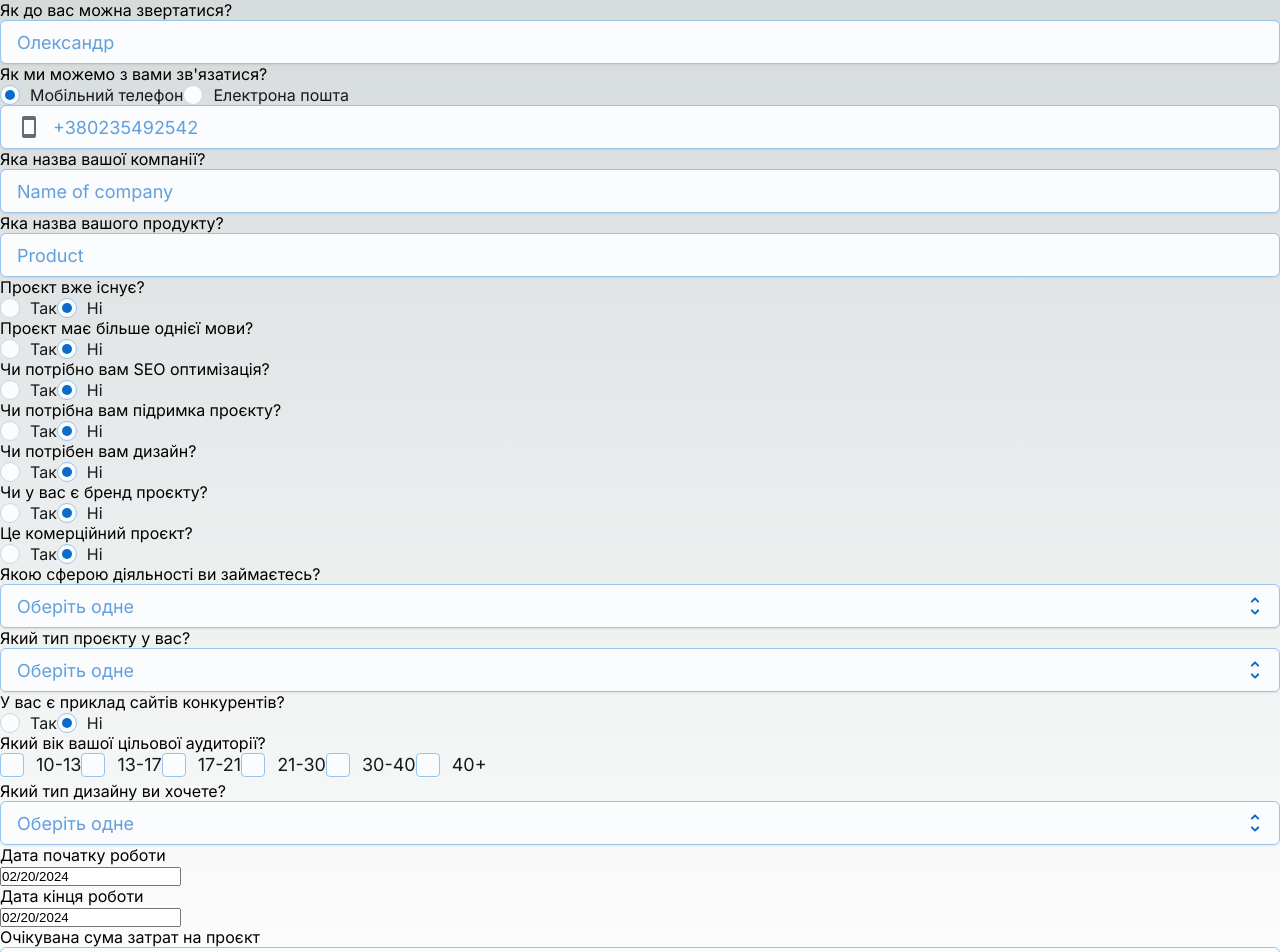
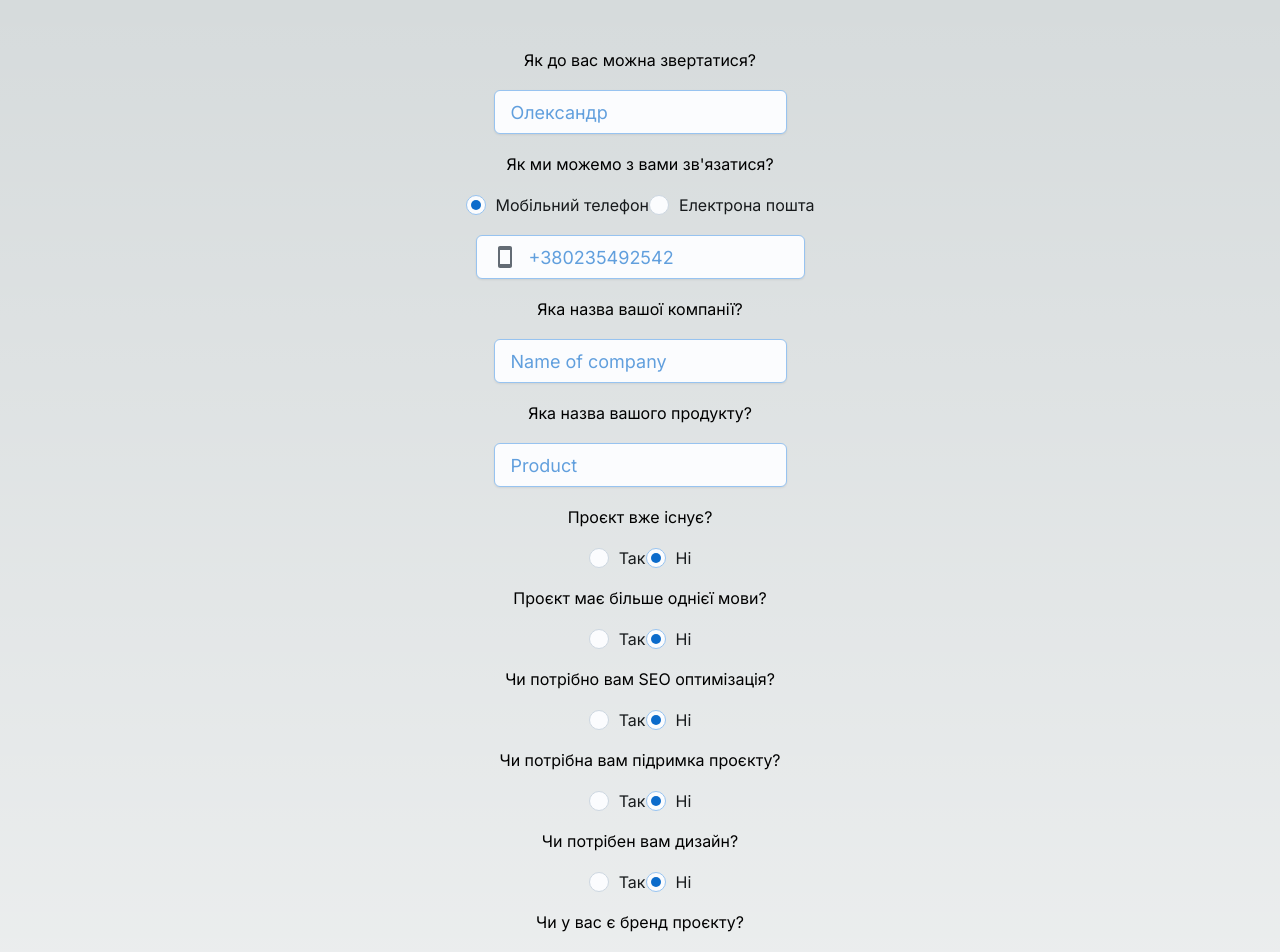
Before and after one commit to OleksandrPetrukIpzk/economic_first_lab, a Next.js app: page /form in a window 1280 px wide. Shown: the top 952 px of the page. Built offline with nearby package versions, Linux system fonts and the light colour scheme.

Commit message:
update(form): update styles

```diff
--- a/src/app/form/page.tsx
+++ b/src/app/form/page.tsx
@@ -76,8 +76,8 @@ export default function FormPage (){
     }
 
     return<main>
-        <form onSubmit={handleSubmit(onSubmit)}>
-            <p>Як до вас можна звертатися?</p>
+        <form onSubmit={handleSubmit(onSubmit)} style={{display:'flex', flexDirection: 'column',alignItems: 'center', justifyContent: 'center'}}>
+            <p style={{marginBottom: 20, marginTop: 50}}>Як до вас можна звертатися?</p>
             <Input
                 {...register("nameOfCustomer", {required: true})}
                 color="primary"
@@ -86,7 +86,8 @@ export default function FormPage (){
                 placeholder='Олександр'
             />
             {/* eslint-disable-next-line react/no-unescaped-entities */}
-            <p>Як ми можемо з вами зв'язатися?</p>
+            <p style={{marginBottom: 20, marginTop: 20}}>Як ми можемо з вами зв'язатися?</p>
+            <div style={{marginBottom: 20}}>
             <Radio
                 checked={!isEmail}
                 onChange={() => setIsEmail(false)}
@@ -103,6 +104,7 @@ export default function FormPage (){
                 slotProps={{input: {'aria-label': 'A'}}}
                 label="Електрона пошта"
             />
+            </div>
             {
                 isEmail ? <Input
                     {...register("contacts")}
@@ -120,7 +122,7 @@ export default function FormPage (){
                     startDecorator={<SmartphoneIcon/>}
                 />
             }
-            <p>Яка назва вашої компанії?</p>
+            <p style={{marginBottom: 20, marginTop: 20}}>Яка назва вашої компанії?</p>
             <Input
                 {...register("nameOfCompany", {required: true})}
                 placeholder="Name of company"
@@ -128,7 +130,7 @@ export default function FormPage (){
                 size="lg"
                 variant="outlined"
             />
-            <p>Яка назва вашого продукту?</p>
+            <p style={{marginBottom: 20, marginTop: 20}}>Яка назва вашого продукту?</p>
             <Input
                 {...register("nameOfProduct", {required: true})}
                 placeholder="Product"
@@ -136,7 +138,8 @@ export default function FormPage (){
                 size="lg"
                 variant="outlined"
             />
-            <p>Проєкт вже існує?</p>
+            <p style={{marginBottom: 20, marginTop: 20}}>Проєкт вже існує?</p>
+            <div>
             <Radio
                 checked={isProjectExist}
                 onChange={() => setIsProjectExist(true)}
@@ -153,7 +156,9 @@ export default function FormPage (){
                 slotProps={{input: {'aria-label': 'A'}}}
                 label="Ні"
             />
-            <p>Проєкт має більше однієї мови?</p>
+            </div>
+            <p style={{marginBottom: 20, marginTop: 20}}>Проєкт має більше однієї мови?</p>
+            <div>
             <Radio
                 checked={isProjectHaveMoreLanguages}
                 onChange={() => setIsProjectHaveMoreLanguages(true)}
@@ -170,7 +175,9 @@ export default function FormPage (){
                 slotProps={{input: {'aria-label': 'A'}}}
                 label="Ні"
             />
-            <p>Чи потрібно вам SEO оптимізація?</p>
+            </div>
+            <p style={{marginBottom: 20, marginTop: 20}}>Чи потрібно вам SEO оптимізація?</p>
+            <div>
             <Radio
                 checked={isNeedSEO}
                 onChange={() => setIsNeedSeo(true)}
@@ -187,7 +194,9 @@ export default function FormPage (){
                 slotProps={{input: {'aria-label': 'A'}}}
                 label="Ні"
             />
-            <p>Чи потрібна вам підримка проєкту?</p>
+            </div>
+            <p style={{marginBottom: 20, marginTop: 20}}>Чи потрібна вам підримка проєкту?</p>
+            <div>
             <Radio
                 checked={isNeedSupport}
                 onChange={() => setIsNeedSupport(true)}
@@ -204,7 +213,9 @@ export default function FormPage (){
                 slotProps={{input: {'aria-label': 'A'}}}
                 label="Ні"
             />
-            <p>Чи потрібен вам дизайн?</p>
+            </div>
+            <p style={{marginBottom: 20, marginTop: 20}}>Чи потрібен вам дизайн?</p>
+            <div>
             <Radio
                 checked={isNeedDesign}
                 onChange={() => setIsNeedDesign(true)}
@@ -221,7 +232,9 @@ export default function FormPage (){
                 slotProps={{input: {'aria-label': 'A'}}}
                 label="Ні"
             />
-            <p>Чи у вас є бренд проєкту?</p>
+            </div>
+            <p style={{marginBottom: 20, marginTop: 20}}>Чи у вас є бренд проєкту?</p>
+            <div>
             <Radio
                 checked={isNeedBrand}
                 onChange={() => setIsNeedBrand(true)}
@@ -238,7 +251,9 @@ export default function FormPage (){
                 slotProps={{input: {'aria-label': 'A'}}}
                 label="Ні"
             />
-            <p>Це комерційний проєкт?</p>
+            </div>
+            <p style={{marginBottom: 20, marginTop: 20}}>Це комерційний проєкт?</p>
+            <div>
             <Radio
                 checked={isCommerceProject}
                 onChange={() => setIsCommerceProject(true)}
@@ -255,7 +270,8 @@ export default function FormPage (){
                 slotProps={{input: {'aria-label': 'A'}}}
                 label="Ні"
             />
-            <p>Якою сферою діяльності ви займаєтесь?</p>
+        </div>
+            <p style={{marginBottom: 20, marginTop: 20}}>Якою сферою діяльності ви займаєтесь?</p>
             <Select
                 {...register('Activity', {required: true})}
                 color="primary"
@@ -270,7 +286,7 @@ export default function FormPage (){
                 <Option value={'Некомерційна організація'}>Некомерційна організація</Option>
                 <Option value={'Інше'}>Інше</Option>
             </Select>
-            <p>Який тип проєкту у вас?</p>
+            <p style={{marginBottom: 20, marginTop: 20}}>Який тип проєкту у вас?</p>
             <Select
                 color="primary"
                 placeholder="Оберіть одне"
@@ -285,7 +301,8 @@ export default function FormPage (){
                 <Option value={"Маркетплейс"}>Маркетплейс</Option>
                 <Option value={"Інше"}>Інше</Option>
             </Select>
-            <p>У вас є приклад сайтів конкурентів?</p>
+            <p style={{marginBottom: 20, marginTop: 20}}>У вас є приклад сайтів конкурентів?</p>
+            <div>
             <Radio
                 checked={isConcurent}
                 onChange={() => setIsConcurent(true)}
@@ -302,16 +319,18 @@ export default function FormPage (){
                 slotProps={{input: {'aria-label': 'A'}}}
                 label="Ні"
             />
+        </div>
             {isConcurent &&
                 <>
-                    <p>Посилання на сайт конкурентів?</p>
+                    <p style={{marginBottom: 20, marginTop: 20}}>Посилання на сайт конкурентів?</p>
                     <Input
                         color="primary"
                         size="lg"
                         variant="outlined"
                         {...register('link')}
                     />
-                    <p>Що вам подобається на сайті?</p>
+                    <p style={{marginBottom: 20, marginTop: 20}}>Що вам подобається на сайті?</p>
+                    <div>
                     <Checkbox
                         color="primary"
                         label="Якість"
@@ -360,7 +379,9 @@ export default function FormPage (){
                         value="Інше"
                         {...register('like')}
                     />
-                    <p>Що вам не подобається на сайті?</p>
+                </div>
+                    <p style={{marginBottom: 20, marginTop: 20}}>Що вам не подобається на сайті?</p>
+                    <div>
                     <Checkbox
                         {...register('dislike')}
                         value='Погана якість'
@@ -401,9 +422,11 @@ export default function FormPage (){
                     size="lg"
                     variant="outlined"
                 />
+                </div>
                 </>
             }
-            <p>Який вік вашої цільової аудиторії?</p>
+            <p style={{marginBottom: 20, marginTop: 20}}>Який вік вашої цільової аудиторії?</p>
+            <div>
             <Checkbox
                 {...register('auditoryInfo')}
                 value="10-13"
@@ -452,7 +475,8 @@ export default function FormPage (){
                 size="lg"
                 variant="outlined"
             />
-            <p>Який тип дизайну ви хочете?</p>
+        </div>
+            <p style={{marginBottom: 20, marginTop: 20}}>Який тип дизайну ви хочете?</p>
             <Select
                 {...register('typeOfDesign', {required: true})}
                 color="primary"
@@ -467,11 +491,11 @@ export default function FormPage (){
                 <Option value={'Ілюстративний'}>Ілюстративний</Option>
                 <Option value={'Інше'}>Інше</Option>
             </Select>
-            <p>Дата початку роботи</p>
+            <p style={{marginBottom: 20, marginTop: 20}}>Дата початку роботи</p>
             <DatePicker  selected={startDate} onChange={(date) => setStartDate(date)}/>
-            <p>Дата кінця роботи</p>
+            <p style={{marginBottom: 20, marginTop: 20}}>Дата кінця роботи</p>
             <DatePicker selected={endDate} onChange={(date) => setEndDate(date)}/>
-            <p>Очікувана сума затрат на проєкт</p>
+            <p style={{marginBottom: 20, marginTop: 20}}>Очікувана сума затрат на проєкт</p>
             <Input
                 {...register('sumOfMoney', {required: true})}
                 color="primary"
@@ -479,7 +503,7 @@ export default function FormPage (){
                 variant="outlined"
                 startDecorator={<AttachMoneyIcon/>}
             />
-            <Button type={"submit"}>Відправити результат</Button>
+            <Button style={{marginBottom: 20, marginTop: 20}} type={"submit"}>Відправити результат</Button>
         </form>
     </main>
 
--- a/src/app/page.tsx
+++ b/src/app/page.tsx
@@ -14,7 +14,7 @@ export default function Home() {
     }
   }
   return (
-    <main style={{display: 'flex', flexDirection: 'column', alignContent: 'center', marginTop: 30 }}>
+    <main style={{display: 'flex', flexDirection: 'column', alignItems: 'center', marginTop: 30 }}>
         <div style={{marginBottom: 20, display: 'flex', flexDirection: 'column'}}>
       <Input
           onChange={(e) => setLogin(e.target.value)}
```
